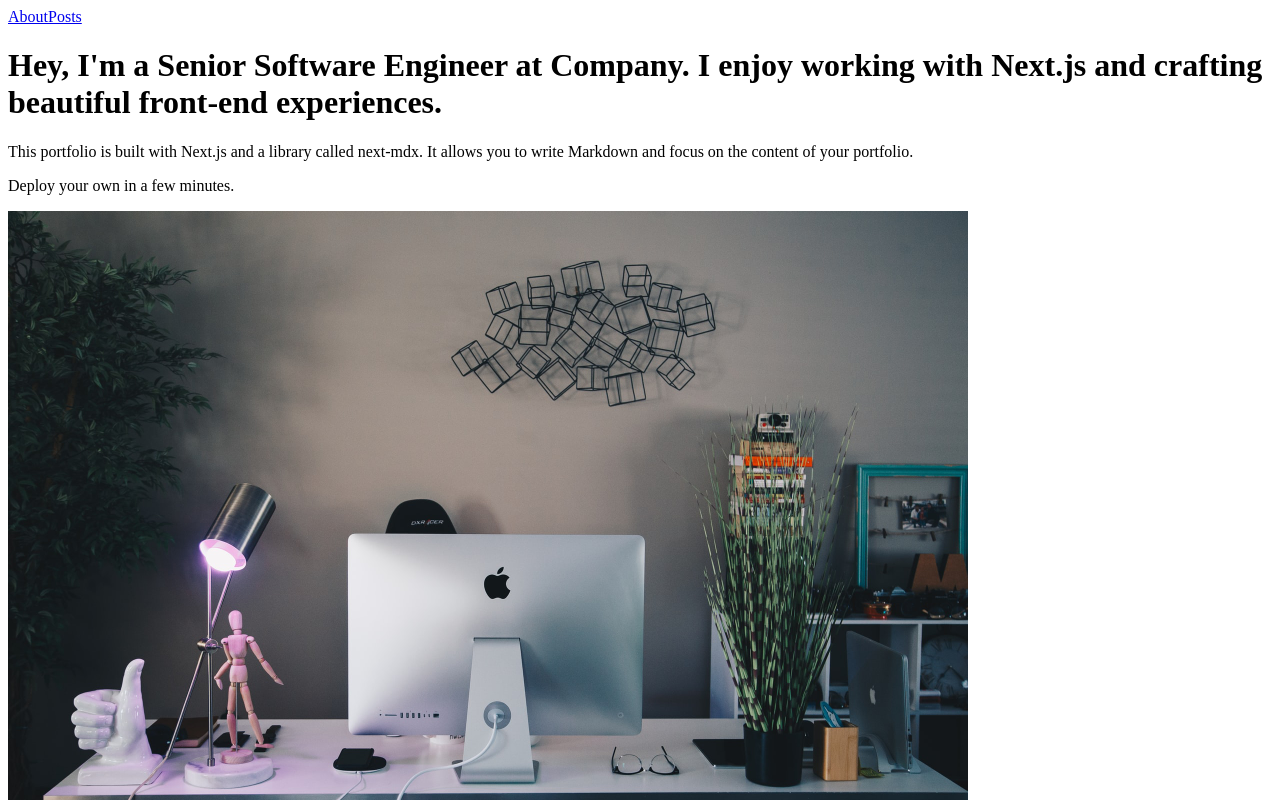
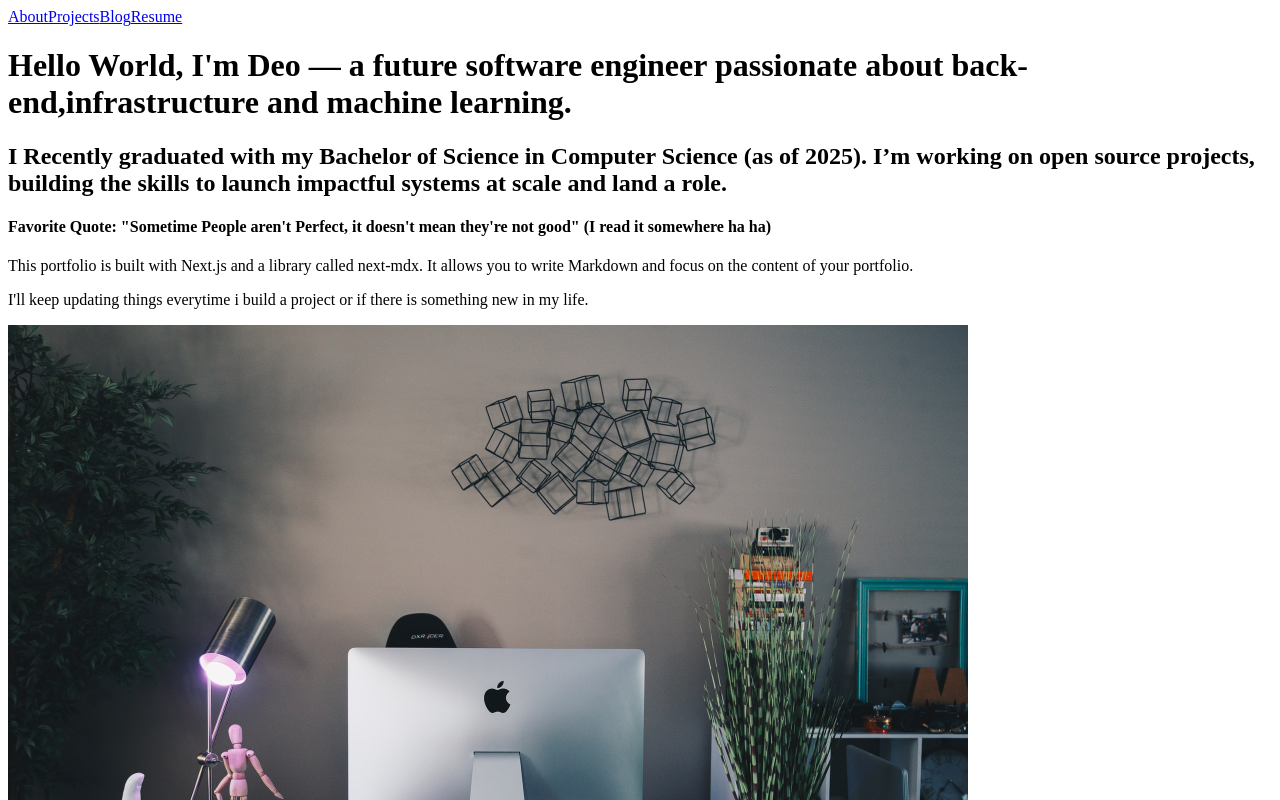
Before and after one commit to deobibila/portfolio-website, a Next.js app: page / in a window 1280 px wide. Shown: the top 800 px of the page. Built offline with nearby package versions, Linux system fonts and the light colour scheme; no server answers.

Commit message:
Pushing my new site for the first time.

```diff
--- a/components/header.tsx
+++ b/components/header.tsx
@@ -7,7 +7,9 @@ export default function Header() {
       <Container>
         <nav className="flex space-x-4">
           <Link href="/">About</Link>
-          <Link href="/posts">Posts</Link>
+          <Link href="/posts">Projects</Link>
+            <Link href="/posts/">Blog</Link>
+            <Link href="/posts/">Resume</Link>
         </nav>
       </Container>
     </header>
--- a/pages/index.tsx
+++ b/pages/index.tsx
@@ -7,16 +7,21 @@ function HomePage() {
       <Container>
         <div className="space-y-6">
           <h1 className="text-2xl font-bold">
-            Hey, I'm a Senior Software Engineer at Company. I enjoy working with
-            Next.js and crafting beautiful front-end experiences.
+            Hello World, I'm Deo — a future software engineer passionate about back-end,infrastructure and machine learning.
           </h1>
+          <h2 className="text-2xl font-bold">
+            I Recently graduated with my Bachelor of Science in Computer Science (as of 2025). I’m working on open source projects, building the skills to launch impactful systems at scale and land a role.
+          </h2>
+          <h4>
+            Favorite Quote: "Sometime People aren't Perfect, it doesn't mean they're not good" (I read it somewhere ha ha)
+          </h4>
           <p>
             This portfolio is built with Next.js and a library called next-mdx.
             It allows you to write Markdown and focus on the content of your
             portfolio.
           </p>
 
-          <p>Deploy your own in a few minutes.</p>
+          <p>I'll keep updating things everytime i build a project or if there is something new in my life.</p>
         </div>
       </Container>
 
```
